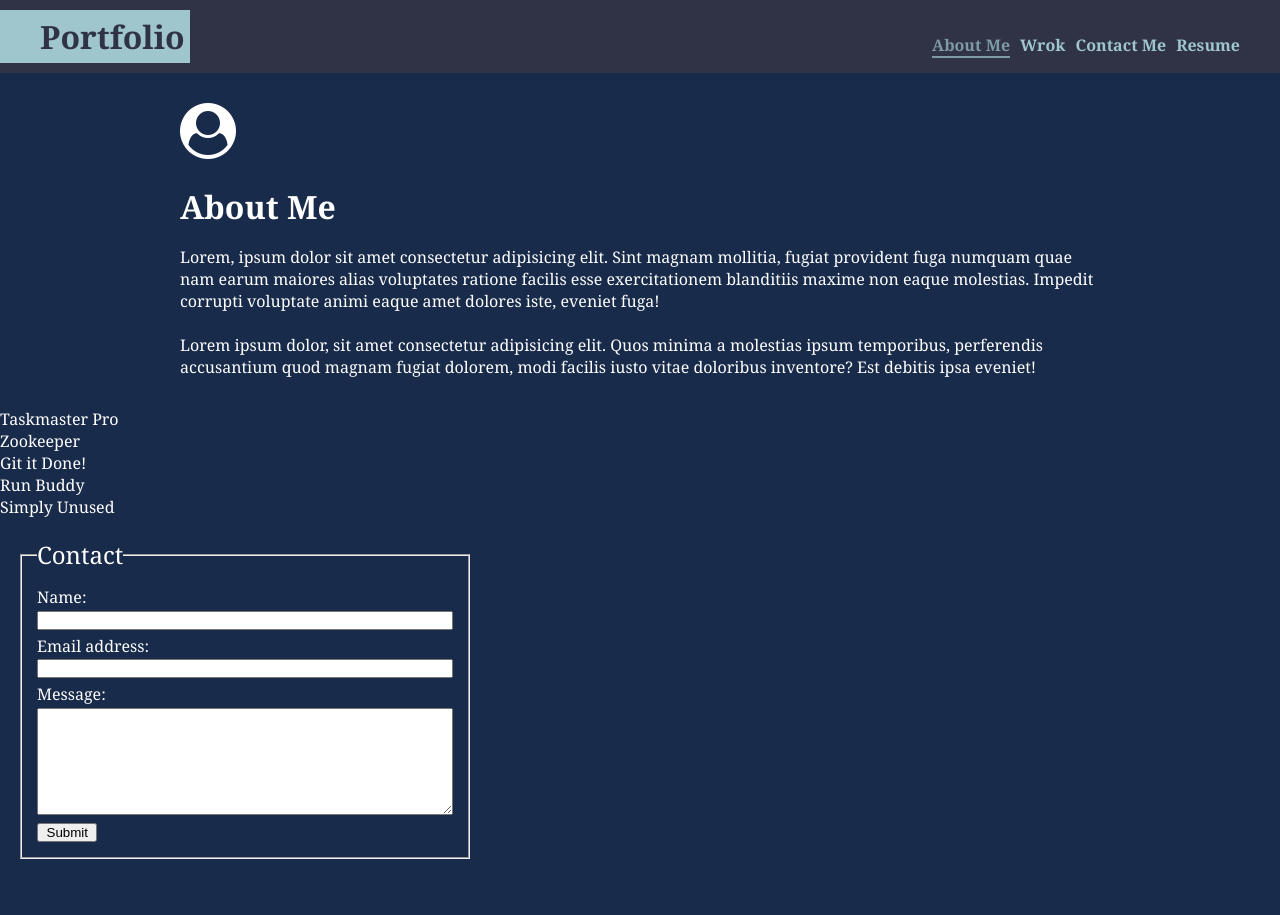
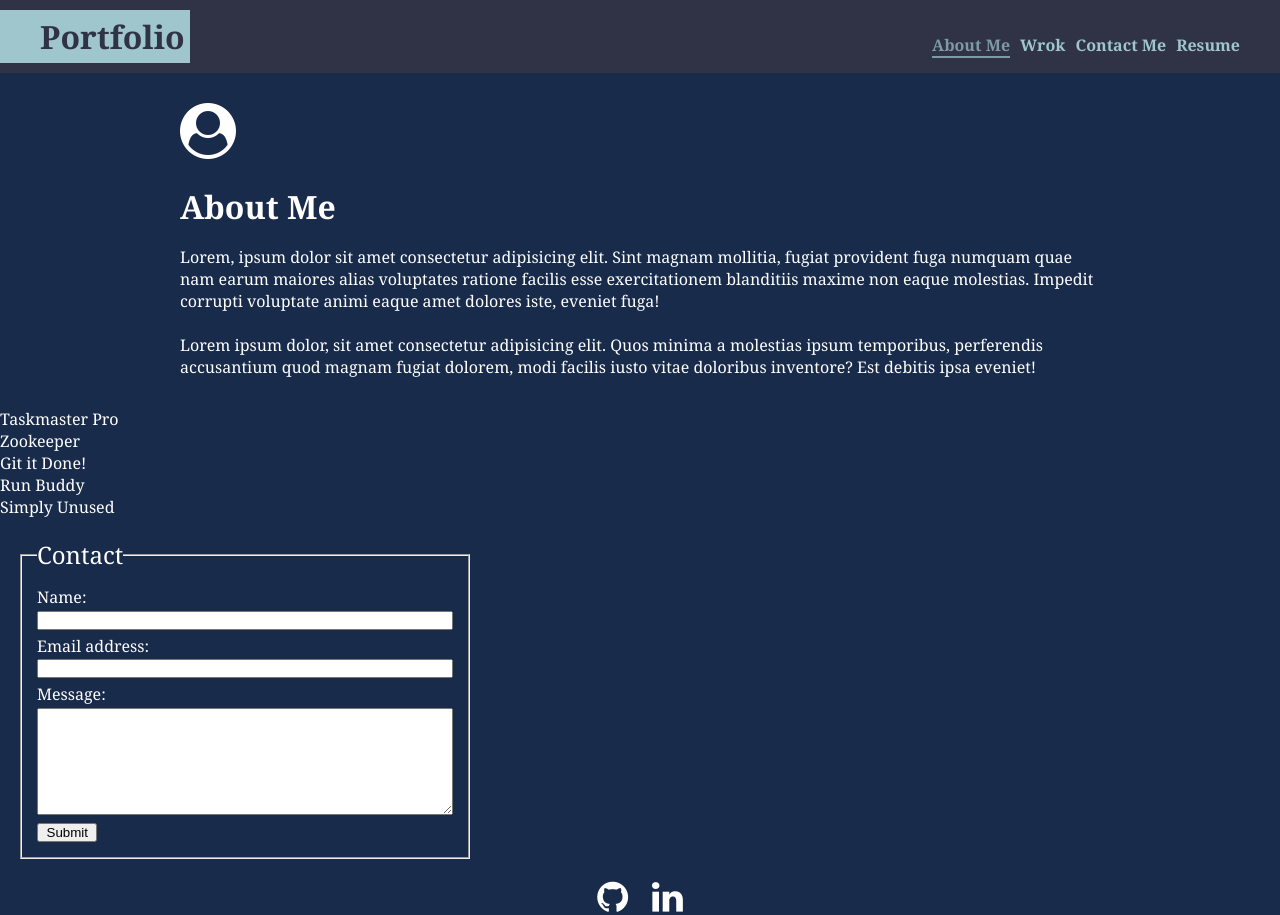
Before and after one commit to a-taghva/react-portfolio, a React (Create React App) app: page / in a window 1280 px wide. Before the commit the page ends 879 px from the top, so only its background shows below. Built offline with nearby package versions, Linux system fonts and the light colour scheme.

Commit message:
SocialMedia component and styles

```diff
--- a/src/App.css
+++ b/src/App.css
@@ -106,7 +106,7 @@ section {
   padding: 30px;
 }
 
-.fa {
+section .fa {
   font-size: 3.5rem;
   margin-bottom: 26px;
 }
@@ -250,6 +250,21 @@ section div {
   opacity: 0.7;
 }
 
+#social-media {
+  display: flex;
+  justify-content: center;
+}
+
+#social-media .fa {
+  color: white;
+  font-size: 36px;
+  margin: 0 12px;
+}
+
+#social-media .fa:hover {
+  opacity: 0.6;
+}
+
 /* for 860px or less */
 @media screen and (max-width: 860px) {
   .projects {
--- a/src/components/Contact/index.js
+++ b/src/components/Contact/index.js
@@ -1,10 +1,12 @@
 import React, { useState } from 'react';
 import ContactForm from '../ContactForm';
+import SocialMedia from '../SocialMedia';
 
 function Contact() {
   return(
     <>
       <ContactForm />
+      <SocialMedia />
     </>
   )
 }
--- /dev/null
+++ b/src/components/SocialMedia/index.js
@@ -0,0 +1,12 @@
+import React from 'react';
+
+function SocialMedia() {
+  return(
+    <div id="social-media">
+      <a href="#"><i class="fa fa-github"></i></a>
+      <a href="#"><i class="fa fa-linkedin"></i></a>
+    </div>
+  );
+}
+
+export default SocialMedia;
```
